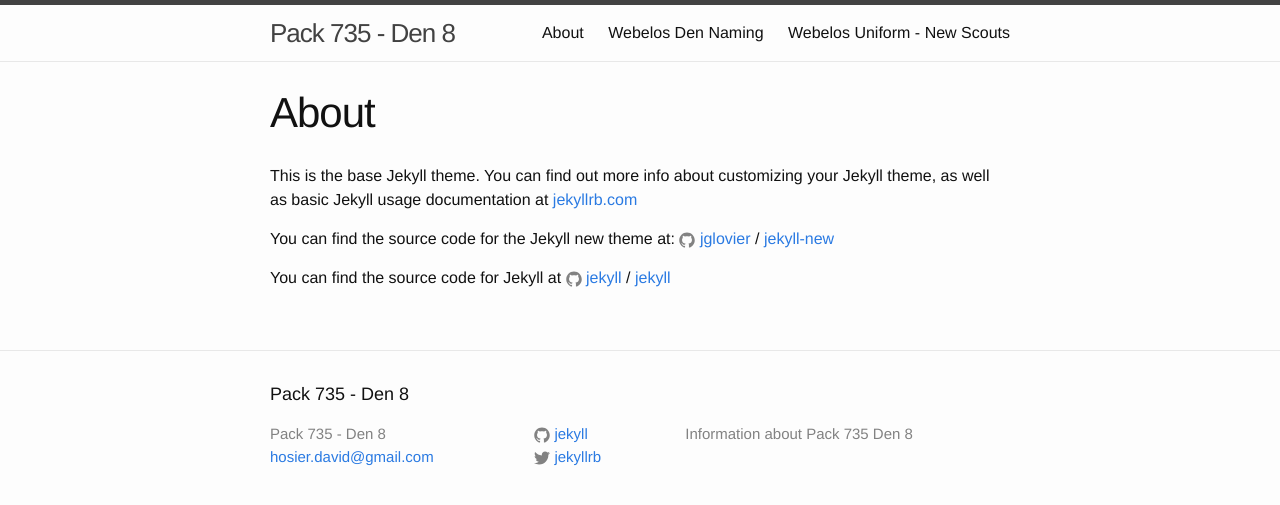
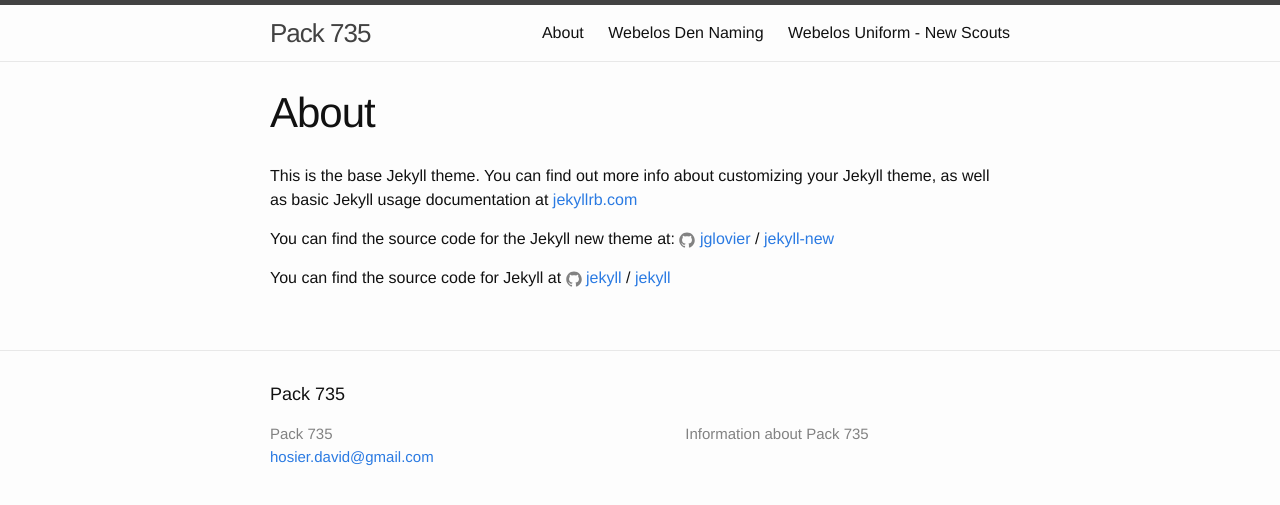
Before and after one commit to david-hosier/david-hosier.github.io, a Jekyll site: the page built from about.md, in a window 1280 px wide. Shown: the top 505 px of the page. Built offline with Jekyll 4.4.1, drawn with Linux system fonts in a browser that asks for light colours.

Commit message:
change name of site to be for whole pack instead of just the den

```diff
--- a/_config.yml
+++ b/_config.yml
@@ -6,13 +6,13 @@
 # 'jekyll serve'. If you change this file, please restart the server process.
 
 # Site settings
-title: Pack 735 - Den 8
+title: Pack 735
 email: hosier.david@gmail.com
-description: Information about Pack 735 Den 8
+description: Information about Pack 735
 baseurl: "" # the subpath of your site, e.g. /blog
-url: "http://yourdomain.com" # the base hostname & protocol for your site
-twitter_username: jekyllrb
-github_username:  jekyll
+url: "https://cubscoutpack735folsom.shutterfly.com" # the base hostname & protocol for your site
+#twitter_username: jekyllrb
+#github_username:  jekyll
 
 # Build settings
 markdown: kramdown
```
